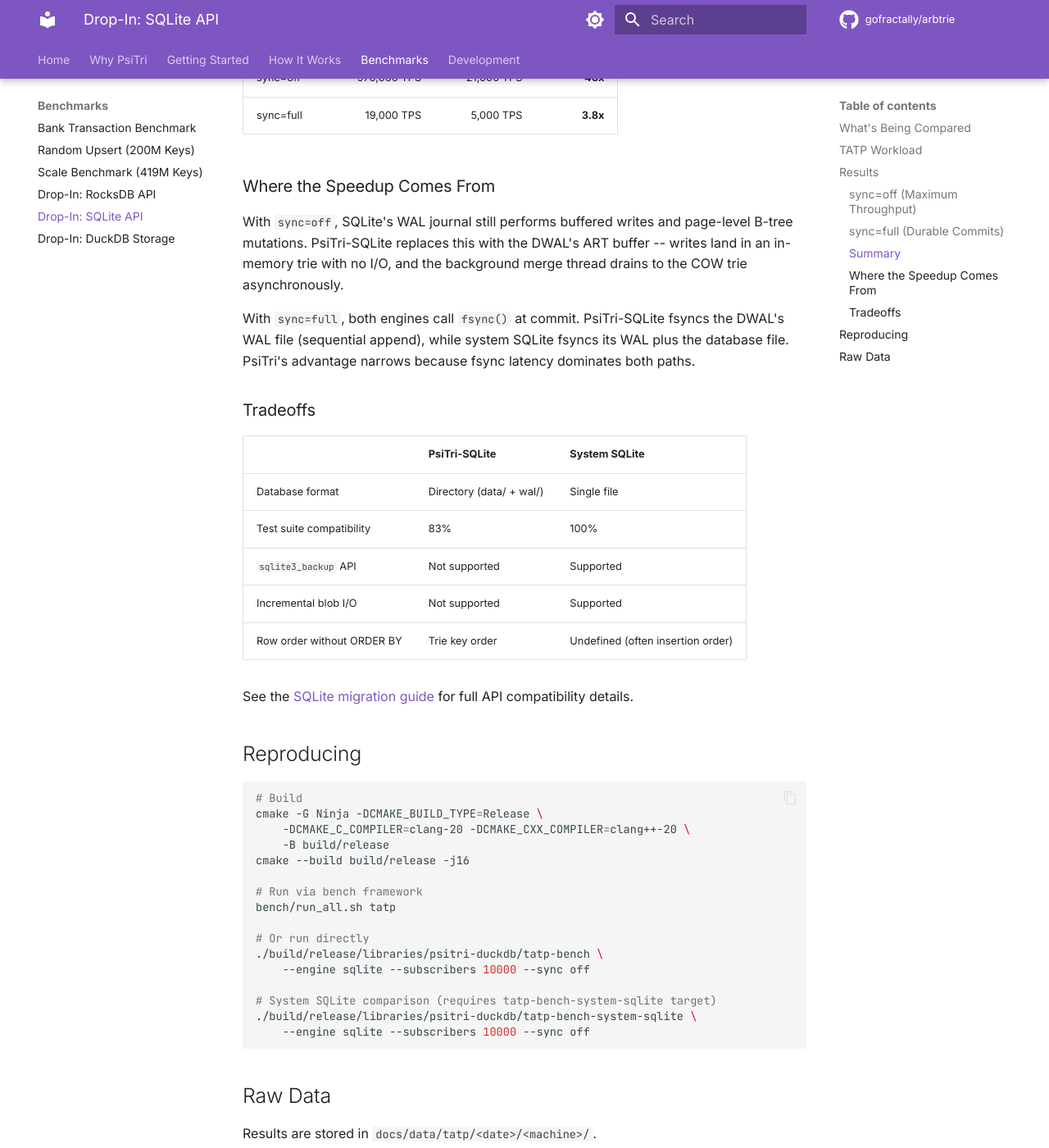
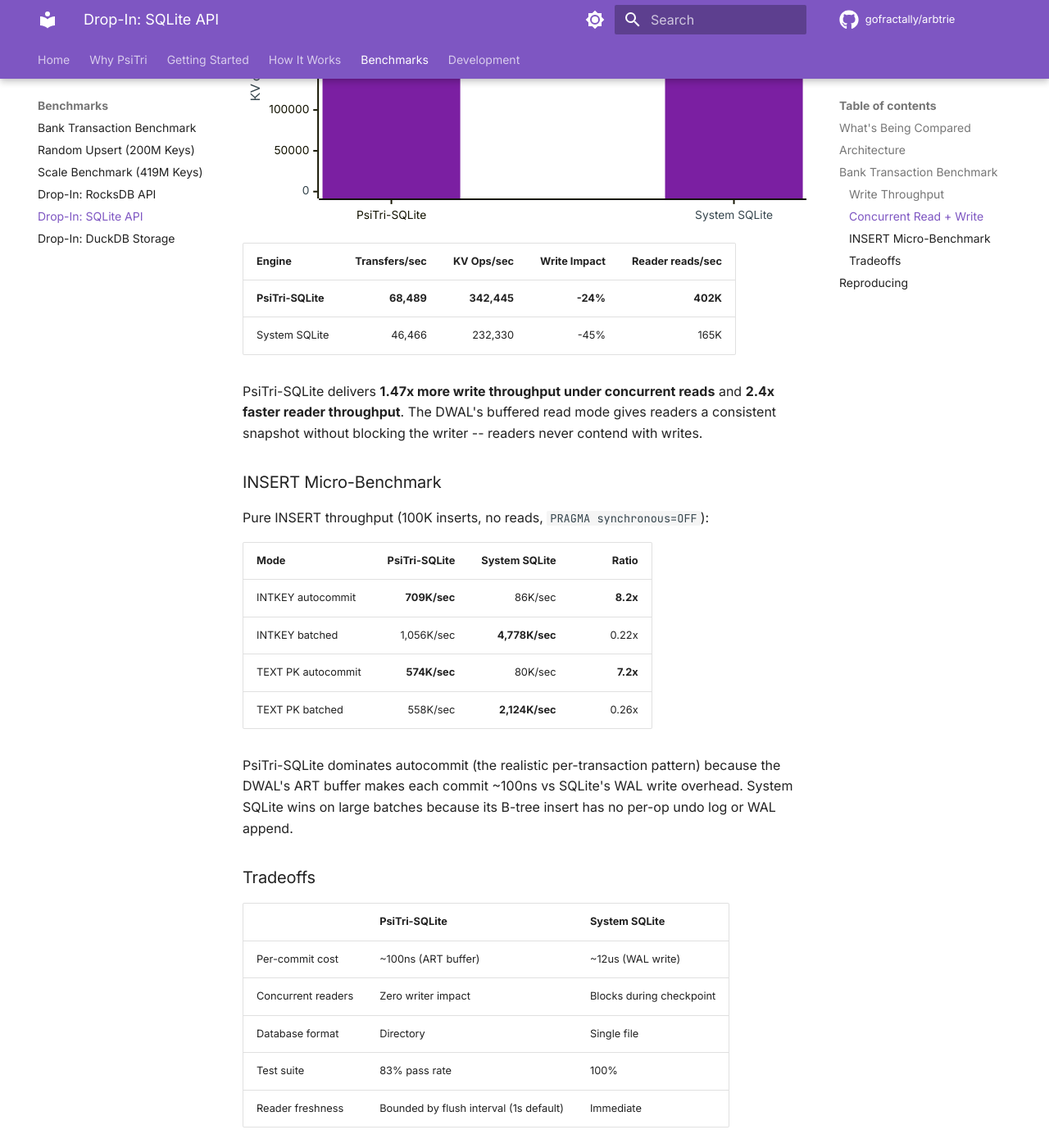
Before and after one commit to gofractally/arbtrie, an MkDocs documentation site: the page built from docs/benchmarks/sqlite-api.md, in a window 1280 px wide and 1400 px high, scrolled down 2159 px. Shown: the whole window at 82% size. Built offline with MkDocs 1.6.1 and Material for MkDocs 9.7.7, drawn with Linux system fonts in a browser that asks for light colours; comment, search, counter and statistics services are not loaded; some of the changed text lies outside the part shown.

Commit message:
Update docs with single-root SQLite design and benchmark results
SQLite benchmark page: replaced TATP numbers with bank bench results
showing KV ops/sec. PsiTri-SQLite vs System SQLite:
  Write-only:  449K vs 421K ops/sec (1.07x)
  Write+Read:  342K vs 232K ops/sec (1.47x)
  Reader:      402K vs 165K reads/sec (2.4x)
  INSERT auto: 709K vs 86K ops/sec (8.2x)

Migration guide: updated architecture section to reflect single-root
design (all tables share DWAL root 0 with key prefixes). Updated
performance tables with bank bench results.

Homepage: replaced "46x faster than SQLite" with verified bank bench
numbers (2.4x faster reads, 8x faster autocommit). Updated stat
cards and feature descriptions.

Co-Authored-By: Claude Opus 4.6 (1M context) <noreply@anthropic.com>

````diff
--- a/docs/benchmarks/sqlite-api.md
+++ b/docs/benchmarks/sqlite-api.md
@@ -1,81 +1,108 @@
 # Drop-In: SQLite API
 
 > **Same SQL, same schema, different storage engine.** This benchmark runs
-> identical `sqlite3_*` API calls -- only the B-tree implementation changes.
+> identical `sqlite3_*` API calls -- only the storage layer changes.
 
 ## What's Being Compared
 
 - **PsiTri-SQLite**: SQLite with btree.c replaced by PsiTri's DWAL layer (`libraries/psitri-sqlite/`)
 - **System SQLite**: Stock SQLite 3.x linked from the system
 
-Both run the TATP (Telecom Application Transaction Processing) benchmark --
-a standard OLTP workload with 7 transaction types across 4 tables.
+Both use the same benchmark binary (`bank_bench.cpp`), the same SQL
+schema, and the same workload. The only difference is which library
+is linked.
 
-## TATP Workload
+## Architecture
 
-| Parameter | Value |
-|-----------|-------|
-| Transaction mix | 35% read-only, 10% complex joins, 55% writes |
-| Tables | SUBSCRIBER, ACCESS_INFO, SPECIAL_FACILITY, CALL_FORWARDING |
-| Subscribers | 10,000 |
-| Duration | 10 seconds |
-| Concurrency | Single-threaded |
+PsiTri-SQLite replaces SQLite's B-tree page storage with PsiTri's
+DWAL (Dynamic Write-Ahead Log) backed by an ART (adaptive radix trie)
+buffer. All SQLite tables and indexes share a single DWAL root with
+4-byte table ID key prefixes, giving atomic cross-table snapshot
+consistency.
 
-## Results
+```
+Application
+  |
+sqlite3_* API (unchanged)
+  |
+VDBE / Code Generator / Parser (unchanged)
+  |
+sqlite3Btree* interface
+  |
+btree_psitri.cpp  <-- replaces btree.c
+  |
+PsiTri DWAL root 0 (all tables share one key space)
+  [table_id: 4 bytes] [key bytes] → value
+```
 
-### sync=off (Maximum Throughput)
+## Bank Transaction Benchmark
+
+Each transfer performs **5 key-value operations** (2 reads + 2 updates
++ 1 insert) in a single atomic transaction. 10,000 accounts, 100,000
+transfers, per-transfer commit (batch=1).
+
+### Write Throughput
 
 ```mermaid
 %%{init: {'theme': 'base', 'themeVariables': {'xyChart': {'plotColorPalette': '#7b1fa2,#1565c0'}}}}%%
 xychart-beta
-    title "TATP Throughput — sync=off (transactions/sec)"
+    title "Bank Benchmark — Write-Only (KV ops/sec)"
     x-axis ["PsiTri-SQLite", "System SQLite"]
-    y-axis "Transactions per second" 0 --> 1100000
-    bar [970000, 21000]
+    y-axis "KV operations per second" 0 --> 500000
+    bar [449320, 420765]
 ```
 
-### sync=full (Durable Commits)
+| Engine | Transfers/sec | KV Ops/sec |
+|--------|---:|---:|
+| **PsiTri-SQLite** | **89,864** | **449,320** |
+| System SQLite | 84,153 | 420,765 |
+
+### Concurrent Read + Write
 
 ```mermaid
 %%{init: {'theme': 'base', 'themeVariables': {'xyChart': {'plotColorPalette': '#7b1fa2,#1565c0'}}}}%%
 xychart-beta
-    title "TATP Throughput — sync=full (transactions/sec)"
+    title "Bank Benchmark — Write + Concurrent Reader (KV ops/sec)"
     x-axis ["PsiTri-SQLite", "System SQLite"]
-    y-axis "Transactions per second" 0 --> 22000
-    bar [19000, 5000]
+    y-axis "KV operations per second" 0 --> 400000
+    bar [342445, 232330]
 ```
 
-### Summary
+| Engine | Transfers/sec | KV Ops/sec | Write Impact | Reader reads/sec |
+|--------|---:|---:|---:|---:|
+| **PsiTri-SQLite** | **68,489** | **342,445** | **-24%** | **402K** |
+| System SQLite | 46,466 | 232,330 | -45% | 165K |
 
-| Configuration | PsiTri-SQLite | System SQLite | Speedup |
+PsiTri-SQLite delivers **1.47x more write throughput under concurrent
+reads** and **2.4x faster reader throughput**. The DWAL's buffered
+read mode gives readers a consistent snapshot without blocking the
+writer -- readers never contend with writes.
+
+### INSERT Micro-Benchmark
+
+Pure INSERT throughput (100K inserts, no reads, `PRAGMA synchronous=OFF`):
+
+| Mode | PsiTri-SQLite | System SQLite | Ratio |
 |---|---:|---:|---:|
-| sync=off | 970,000 TPS | 21,000 TPS | **46x** |
-| sync=full | 19,000 TPS | 5,000 TPS | **3.8x** |
+| INTKEY autocommit | **709K/sec** | 86K/sec | **8.2x** |
+| INTKEY batched | 1,056K/sec | **4,778K/sec** | 0.22x |
+| TEXT PK autocommit | **574K/sec** | 80K/sec | **7.2x** |
+| TEXT PK batched | 558K/sec | **2,124K/sec** | 0.26x |
 
-### Where the Speedup Comes From
-
-With `sync=off`, SQLite's WAL journal still performs buffered writes and
-page-level B-tree mutations. PsiTri-SQLite replaces this with the DWAL's
-ART buffer -- writes land in an in-memory trie with no I/O, and the
-background merge thread drains to the COW trie asynchronously.
-
-With `sync=full`, both engines call `fsync()` at commit. PsiTri-SQLite
-fsyncs the DWAL's WAL file (sequential append), while system SQLite fsyncs
-its WAL plus the database file. PsiTri's advantage narrows because fsync
-latency dominates both paths.
+PsiTri-SQLite dominates autocommit (the realistic per-transaction
+pattern) because the DWAL's ART buffer makes each commit ~100ns vs
+SQLite's WAL write overhead. System SQLite wins on large batches
+because its B-tree insert has no per-op undo log or WAL append.
 
 ### Tradeoffs
 
 | | PsiTri-SQLite | System SQLite |
 |---|---|---|
-| Database format | Directory (data/ + wal/) | Single file |
-| Test suite compatibility | 83% | 100% |
-| `sqlite3_backup` API | Not supported | Supported |
-| Incremental blob I/O | Not supported | Supported |
-| Row order without ORDER BY | Trie key order | Undefined (often insertion order) |
-
-See the [SQLite migration guide](../getting-started/sqlite-migration.md) for
-full API compatibility details.
+| Per-commit cost | ~100ns (ART buffer) | ~12us (WAL write) |
+| Concurrent readers | Zero writer impact | Blocks during checkpoint |
+| Database format | Directory | Single file |
+| Test suite | 83% pass rate | 100% |
+| Reader freshness | Bounded by flush interval (1s default) | Immediate |
 
 ## Reproducing
 
@@ -83,21 +110,17 @@ full API compatibility details.
 # Build
 cmake -G Ninja -DCMAKE_BUILD_TYPE=Release \
     -DCMAKE_C_COMPILER=clang-20 -DCMAKE_CXX_COMPILER=clang++-20 \
-    -B build/release
+    -DBUILD_SQLITE=ON -B build/release
 cmake --build build/release -j16
 
-# Run via bench framework
-bench/run_all.sh tatp
+# PsiTri-SQLite
+./build/release/bin/bank-bench-psitri-sqlite \
+    --num-accounts=10000 --num-transactions=100000 --batch-size=1
 
-# Or run directly
-./build/release/libraries/psitri-duckdb/tatp-bench \
-    --engine sqlite --subscribers 10000 --sync off
+# System SQLite (for comparison)
+./build/release/bin/bank-bench-system-sqlite \
+    --num-accounts=10000 --num-transactions=100000 --batch-size=1
 
-# System SQLite comparison (requires tatp-bench-system-sqlite target)
-./build/release/libraries/psitri-duckdb/tatp-bench-system-sqlite \
-    --engine sqlite --subscribers 10000 --sync off
+# INSERT micro-benchmark
+./build/release/libraries/psitri-sqlite/psitri-sqlite-smoke
 ```
-
-## Raw Data
-
-Results are stored in `docs/data/tatp/<date>/<machine>/`.
--- a/docs/getting-started/sqlite-migration.md
+++ b/docs/getting-started/sqlite-migration.md
@@ -57,14 +57,14 @@ sqlite3Btree* interface (~50 functions)
   |
 btree_psitri.cpp  <-- replaces btree.c
   |
-PsiTri DWAL (adaptive write buffer + COW trie)
+PsiTri DWAL root 0 (all tables in one key space)
 ```
 
-Each SQLite table or index maps to a separate DWAL root:
-
-- **Root 0** -- metadata (schema version, encoding)
-- **Root 1** -- `sqlite_schema` (hardcoded by SQLite)
-- **Roots 2+** -- user tables and indexes
+All SQLite tables, indexes, and metadata share a single DWAL root
+(root 0) with 4-byte table ID key prefixes. This gives atomic
+cross-table snapshot consistency -- a single RW→RO swap freezes all
+tables simultaneously, and readers see a consistent view across all
+tables.
 
 ## PRAGMA Synchronous Mapping
 
@@ -132,39 +132,59 @@ Concurrent writes to the same table serialize at the DWAL level. Multiple connec
 
 ## Performance
 
-### TATP Benchmark (Telecom Workload)
+### Bank Transaction Benchmark
 
-The TATP benchmark models a telecom subscriber database with a realistic mix of reads and writes (80% reads, 20% writes). 10,000 subscribers, single-threaded:
+Each transfer performs **5 KV operations** (2 reads + 2 updates + 1 insert)
+in a single atomic transaction. 10,000 accounts, 100,000 transfers,
+per-transfer commit:
 
 ```mermaid
-%%{init: {'theme': 'base', 'themeVariables': {'xyChart': {'plotColorPalette': '#2563EB'}}}}%%
+%%{init: {'theme': 'base', 'themeVariables': {'xyChart': {'plotColorPalette': '#7b1fa2,#1565c0'}}}}%%
 xychart-beta
-    title "TATP Throughput (transactions/sec)"
-    x-axis ["PsiTri sync=off", "System SQLite sync=off", "PsiTri sync=full", "System SQLite sync=full"]
-    y-axis "Transactions per second" 0 --> 1000000
-    bar [970000, 21000, 19000, 5000]
+    title "Bank Benchmark — Write + Concurrent Reader (KV ops/sec)"
+    x-axis ["PsiTri-SQLite", "System SQLite"]
+    y-axis "KV operations per second" 0 --> 400000
+    bar [342445, 232330]
 ```
 
-| Configuration | TPS | vs System SQLite |
-|---|---:|---:|
-| **PsiTri-SQLite sync=off** | **970,000** | **46x faster** |
-| System SQLite sync=off | 21,000 | baseline |
-| **PsiTri-SQLite sync=full** | **19,000** | **3.8x faster** |
-| System SQLite sync=full | 5,000 | baseline |
+| Metric | PsiTri-SQLite | System SQLite | Ratio |
+|---|---:|---:|---:|
+| Write-only | 449K ops/sec | 421K ops/sec | **1.07x** |
+| Write+Read | **342K ops/sec** | 232K ops/sec | **1.47x** |
+| Write impact | -24% | -45% | **2x better** |
+| Reader | **402K reads/sec** | 165K reads/sec | **2.4x** |
 
-The speedup comes from replacing SQLite's page-level B-tree with PsiTri's node-level COW trie and DWAL write buffer. With `sync=off`, PsiTri avoids the WAL journal overhead entirely. With `sync=full`, PsiTri's fsync is applied to DWAL files rather than SQLite's journal, reducing the number of fsyncs per transaction.
+PsiTri-SQLite delivers 1.47x more write throughput under concurrent
+reads because the DWAL's buffered read mode gives readers a consistent
+snapshot without blocking the writer.
+
+### INSERT Micro-Benchmark
+
+Pure INSERT throughput (100K inserts, `PRAGMA synchronous=OFF`):
+
+| Mode | PsiTri-SQLite | System SQLite | Ratio |
+|---|---:|---:|---:|
+| INTKEY autocommit | **709K/sec** | 86K/sec | **8.2x** |
+| TEXT PK autocommit | **574K/sec** | 80K/sec | **7.2x** |
+
+PsiTri-SQLite dominates per-transaction writes because the DWAL's ART
+buffer makes each commit ~100ns vs SQLite's ~12us WAL write overhead.
 
 ### When to Use PsiTri-SQLite vs Native PsiTri
 
-PsiTri-SQLite is ideal when you want **SQL compatibility** and a **familiar API** with better performance. For maximum throughput, the native PsiTri API avoids the SQL parsing and VDBE overhead entirely:
+PsiTri-SQLite is ideal when you want **SQL compatibility** with better
+performance. For maximum throughput, the native PsiTri API bypasses
+the SQL parser and VDBE entirely:
 
 | API | Writes/sec | Use Case |
 |-----|-----------|----------|
-| Native PsiTri | 1.9M ops/sec | New applications, maximum performance |
-| PsiTri-SQLite | 970K TPS | Existing SQLite apps, SQL compatibility |
-| System SQLite | 21K TPS | Baseline |
+| Native PsiTri (DWAL) | 1M+ ops/sec | New applications, maximum performance |
+| PsiTri-SQLite | 449K ops/sec | Existing SQLite apps, SQL compatibility |
+| System SQLite | 421K ops/sec | Baseline |
 
-See the [API Reference](api.md) for the native C++ interface and [Examples](../examples.md) for runnable code.
+See the [API Reference](api.md) for the native C++ interface, the
+[SQLite benchmark](../benchmarks/sqlite-api.md) for detailed results,
+and [Examples](../examples.md) for runnable code.
 
 ## Building
 
````
Also changed, not shown: docs/index.md (+15 -11 lines).
